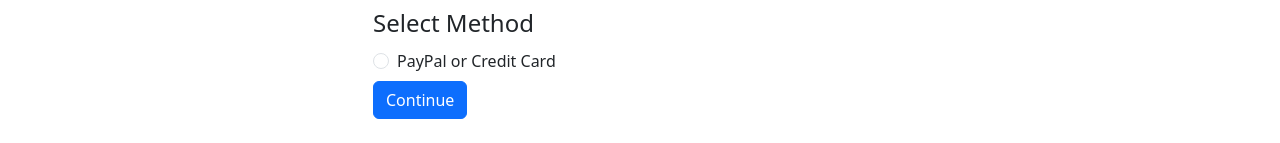
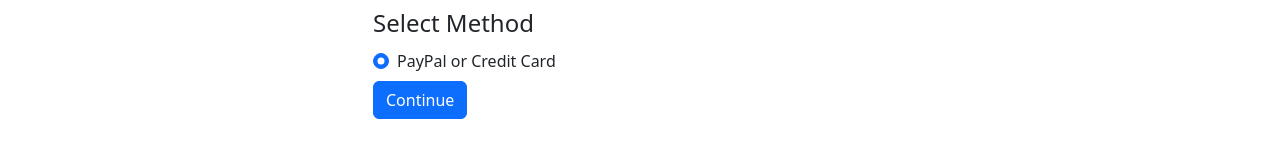
Before and after one commit to dreniff3/Bizaar-eShop, a React (Vite) app in the folder frontend/: page /payment in a window 1280 px wide. Shown: the part 190-333 px from the top of the page. Built offline with nearby package versions, Linux system fonts and the light colour scheme; sample sign-in values are in the browser's storage.

Commit message:
Add attributes to radio button

```diff
--- a/frontend/src/pages/PaymentPage.jsx
+++ b/frontend/src/pages/PaymentPage.jsx
@@ -46,6 +46,8 @@ const PaymentPage = () => {
                             label='PayPal or Credit Card'
                             id='PayPal'
                             name='paymentMethod'
+                            value='PayPal'
+                            checked
                             onChange={(e) => setPaymentMethod(e.target.value)}
                         ></Form.Check>
                     </Col>
```
